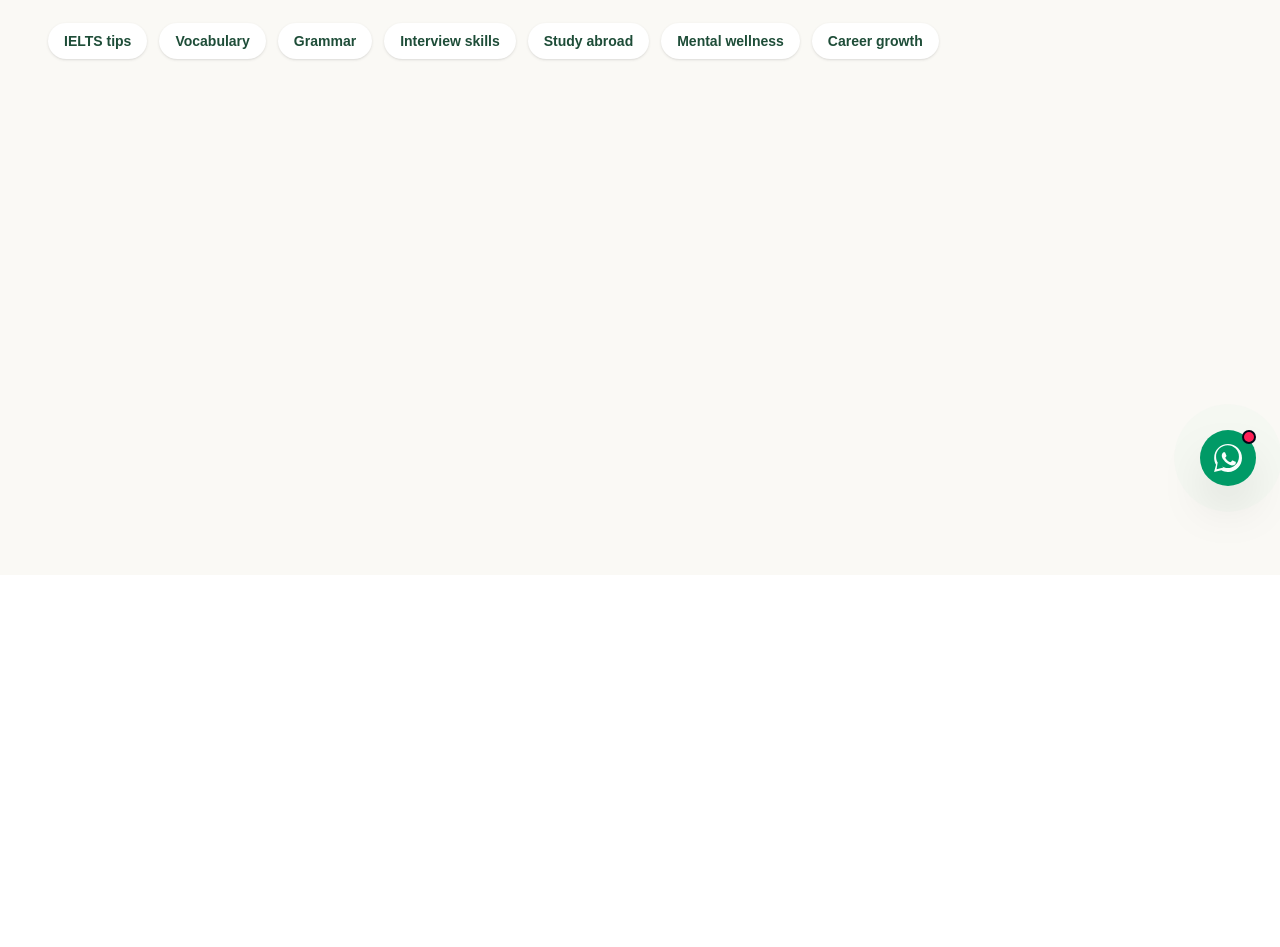
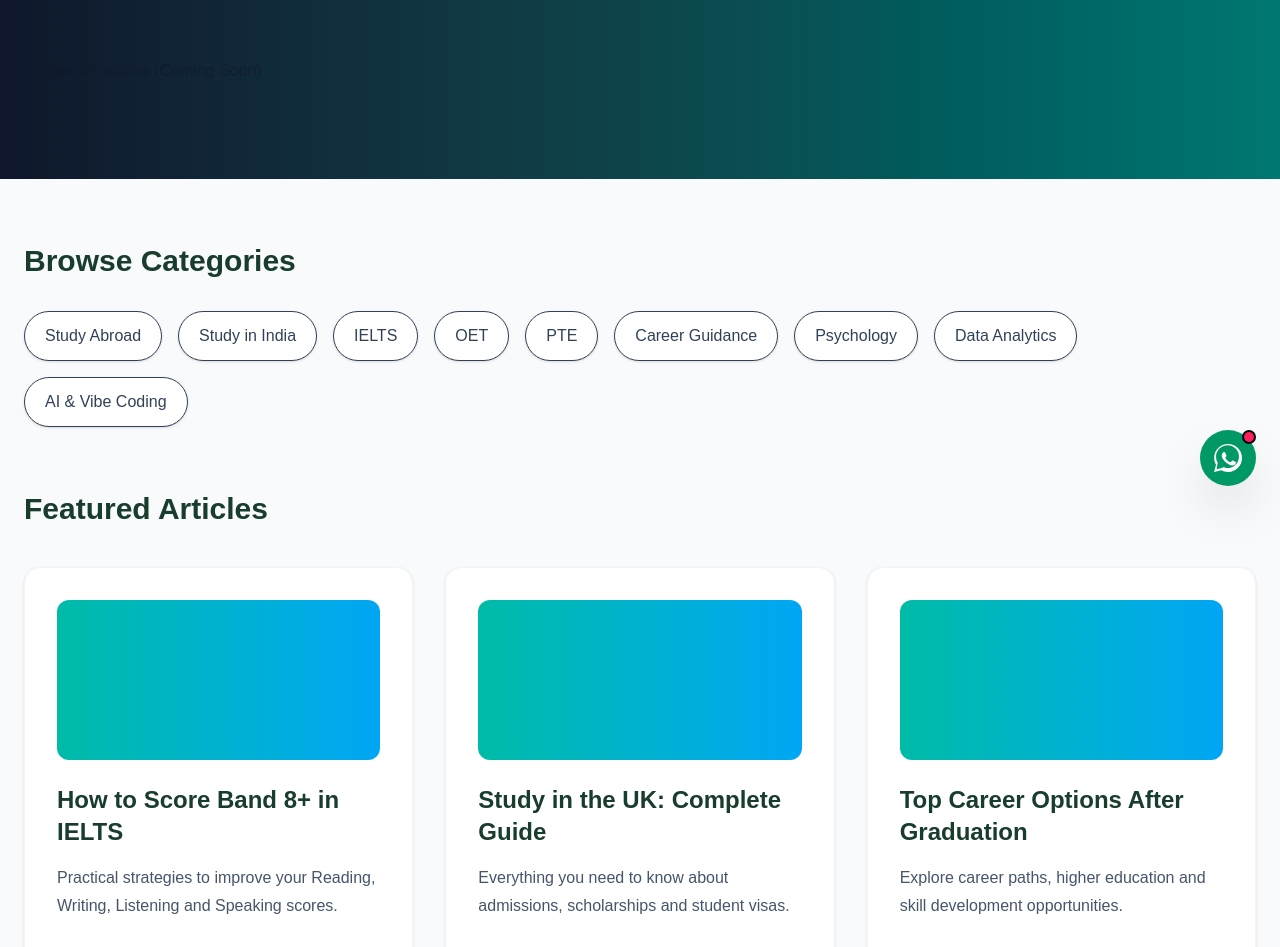
Before and after one commit to SoulDatalearner/psyche-academy, a Next.js app: page /blog in a window 1280 px wide. Shown: the part 290-1237 px from the top of the page. Before the commit the page ends 865 px from the top, so only its background shows below. Built offline with nearby package versions, Linux system fonts and the light colour scheme.

Commit message:
Website v1 with courses, services, study abroad and blog

```diff
--- a/app/(public)/blog/page.tsx
+++ b/app/(public)/blog/page.tsx
@@ -1,4 +1,176 @@
+import Link from "next/link";
+
+const categories = [
+  "Study Abroad",
+  "Study in India",
+  "IELTS",
+  "OET",
+  "PTE",
+  "Career Guidance",
+  "Psychology",
+  "Data Analytics",
+  "AI & Vibe Coding",
+];
+
+const featuredPosts = [
+  {
+    title: "How to Score Band 8+ in IELTS",
+    description:
+      "Practical strategies to improve your Reading, Writing, Listening and Speaking scores.",
+  },
+  {
+    title: "Study in the UK: Complete Guide",
+    description:
+      "Everything you need to know about admissions, scholarships and student visas.",
+  },
+  {
+    title: "Top Career Options After Graduation",
+    description:
+      "Explore career paths, higher education and skill development opportunities.",
+  },
+  {
+    title: "Power BI Roadmap for Beginners",
+    description:
+      "Learn how to start your journey in Data Analytics using Power BI.",
+  },
+  {
+    title: "AI Tools Every Student Should Know",
+    description:
+      "Discover practical AI tools to improve productivity and learning.",
+  },
+  {
+    title: "Educational Psychology: Learning Smarter",
+    description:
+      "Understand how psychology can improve memory, motivation and academic performance.",
+  },
+];
+
 export default function BlogPage() {
-  const topics = ["IELTS tips", "Vocabulary", "Grammar", "Interview skills", "Study abroad", "Mental wellness", "Career growth"];
-  return <section className="mx-auto max-w-7xl px-5 py-20 sm:px-8 lg:px-12"><p className="text-xs font-extrabold uppercase tracking-[.16em] text-[#d27542]">Resources & insights</p><h1 className="mt-4 text-5xl font-black tracking-tight text-[#173826]">The Psyche Academy blog.</h1><p className="mt-5 max-w-2xl text-lg leading-8 text-slate-600">An SEO-ready home for practical guidance, learner resources, and academy news.</p><div className="mt-9 flex flex-wrap gap-3">{topics.map((topic) => <span key={topic} className="rounded-full bg-white px-4 py-2 text-sm font-bold text-[#1e4d38] shadow-sm">{topic}</span>)}</div></section>;
+  return (
+    <main className="bg-slate-50">
+
+      {/* Hero */}
+      <section className="bg-gradient-to-r from-slate-900 to-teal-700 text-white">
+        <div className="max-w-7xl mx-auto px-6 py-20">
+
+          <h1 className="text-5xl md:text-6xl font-bold">
+            Career & Education Resource Centre
+          </h1>
+
+          <p className="mt-6 text-xl max-w-3xl text-slate-200 leading-8">
+            Expert articles, career guidance, study abroad insights,
+            English language preparation, psychology and technology—
+            all in one place.
+          </p>
+
+          <div className="mt-10">
+            <input
+              type="text"
+              placeholder="Search articles (Coming Soon)"
+              className="w-full md:w-2/3 px-5 py-4 rounded-xl text-slate-900"
+              disabled
+            />
+          </div>
+
+        </div>
+      </section>
+
+      {/* Categories */}
+
+      <section className="max-w-7xl mx-auto px-6 py-16">
+
+        <h2 className="text-3xl font-bold mb-8">
+          Browse Categories
+        </h2>
+
+        <div className="flex flex-wrap gap-4">
+
+          {categories.map((category) => (
+            <span
+              key={category}
+              className="bg-white px-5 py-3 rounded-full shadow-sm border text-slate-700 hover:bg-teal-700 hover:text-white transition cursor-pointer"
+            >
+              {category}
+            </span>
+          ))}
+
+        </div>
+
+      </section>
+
+      {/* Featured Articles */}
+
+      <section className="max-w-7xl mx-auto px-6 pb-20">
+
+        <h2 className="text-3xl font-bold mb-10">
+          Featured Articles
+        </h2>
+
+        <div className="grid md:grid-cols-2 lg:grid-cols-3 gap-8">
+
+          {featuredPosts.map((post) => (
+            <div
+              key={post.title}
+              className="bg-white rounded-2xl shadow-sm hover:shadow-xl transition p-8 border border-slate-100"
+            >
+
+              <div className="h-40 rounded-xl bg-gradient-to-r from-teal-500 to-sky-500 mb-6"></div>
+
+              <h3 className="text-2xl font-bold">
+                {post.title}
+              </h3>
+
+              <p className="mt-4 text-slate-600 leading-7">
+                {post.description}
+              </p>
+
+              <Link
+                href="/contact"
+                className="inline-block mt-6 text-teal-700 font-semibold hover:text-teal-900"
+              >
+                Read More →
+              </Link>
+
+            </div>
+          ))}
+
+        </div>
+
+      </section>
+
+      {/* Newsletter */}
+
+      <section className="bg-teal-700 text-white py-20">
+
+        <div className="max-w-4xl mx-auto text-center px-6">
+
+          <h2 className="text-4xl font-bold">
+            Stay Updated
+          </h2>
+
+          <p className="mt-6 text-xl text-teal-100">
+            Get career tips, study abroad updates, IELTS strategies and
+            educational insights delivered to your inbox.
+          </p>
+
+          <div className="mt-10 flex flex-col md:flex-row gap-4 justify-center">
+
+            <input
+              type="email"
+              placeholder="Your Email Address"
+              className="px-5 py-4 rounded-xl text-slate-900 w-full md:w-96"
+            />
+
+            <button className="bg-white text-teal-700 px-8 py-4 rounded-xl font-bold hover:bg-slate-100 transition">
+              Subscribe
+            </button>
+
+          </div>
+
+        </div>
+
+      </section>
+
+    </main>
+  );
 }
```
